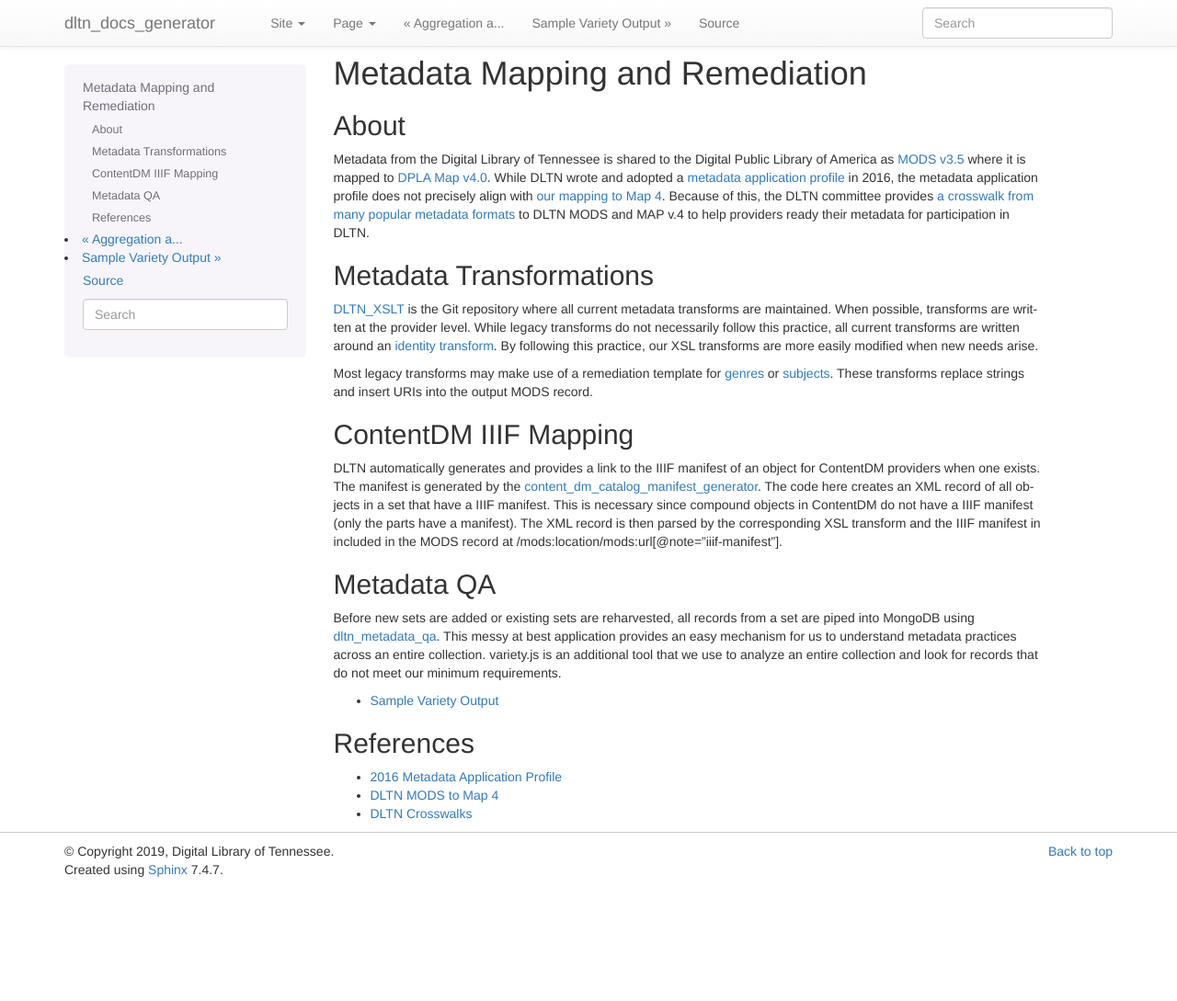
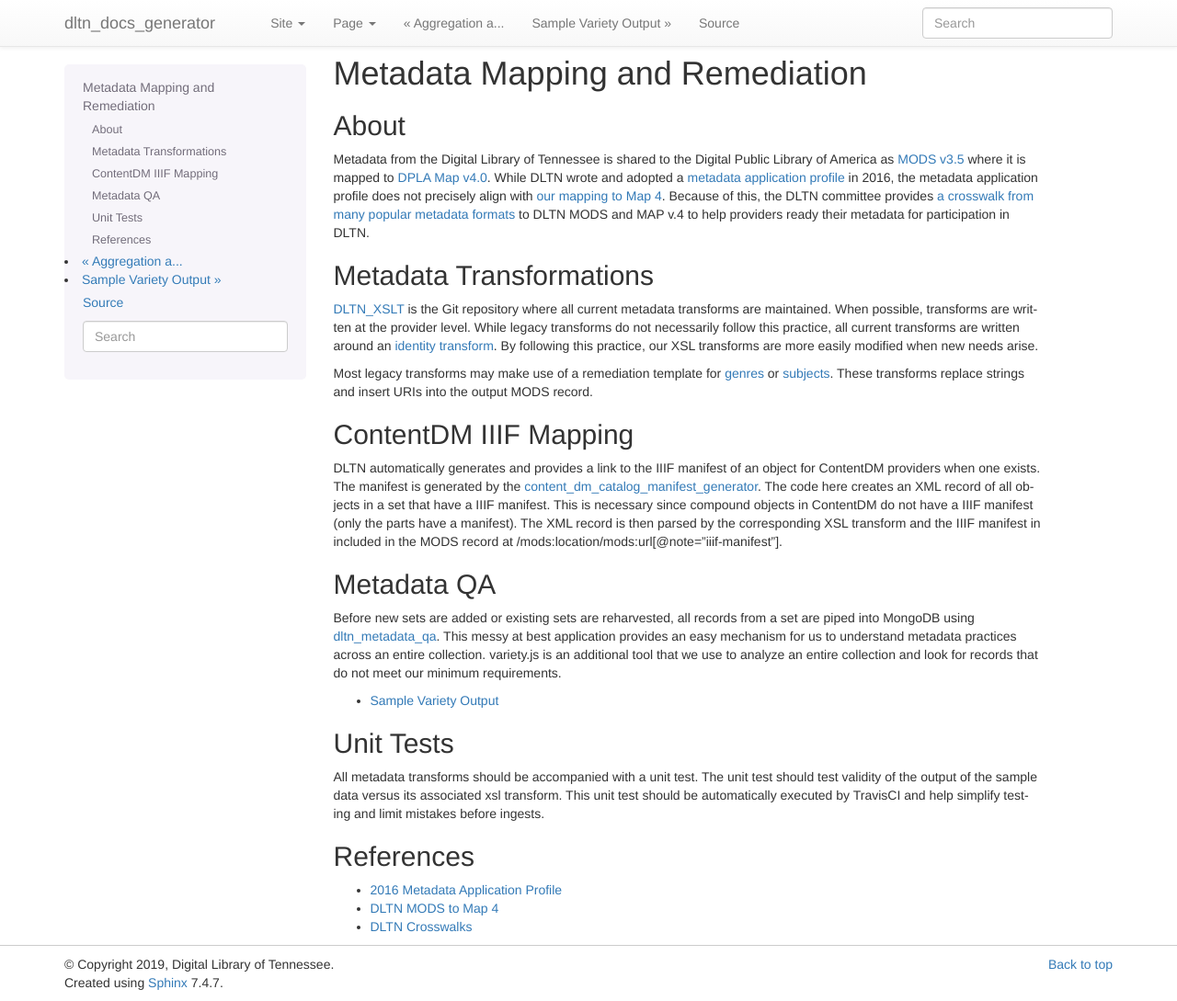
Before and after one commit to DigitalLibraryofTennessee/dltn_docs_generator, a Sphinx documentation site: the page built from docs/procedures/metadata.rst, in a window 1280 px wide and 1089 px high. Shown: the whole window at 92% size. Built offline with Sphinx 7.4.7, drawn with Linux system fonts in a browser that asks for light colours; pages that are not in the unit, such as notebooks, are missing from menus.

Commit message:
Add unit test section.

```diff
--- a/docs/procedures/metadata.rst
+++ b/docs/procedures/metadata.rst
@@ -50,6 +50,13 @@
 
    ../samples/variety
 
+----------
+Unit Tests
+----------
+
+All metadata transforms should be accompanied with a unit test. The unit test should test validity of the output of the
+sample data versus its associated xsl transform.  This unit test should be automatically executed by TravisCI and help
+simplify testing and limit mistakes before ingests.
 
 
 ----------
```
